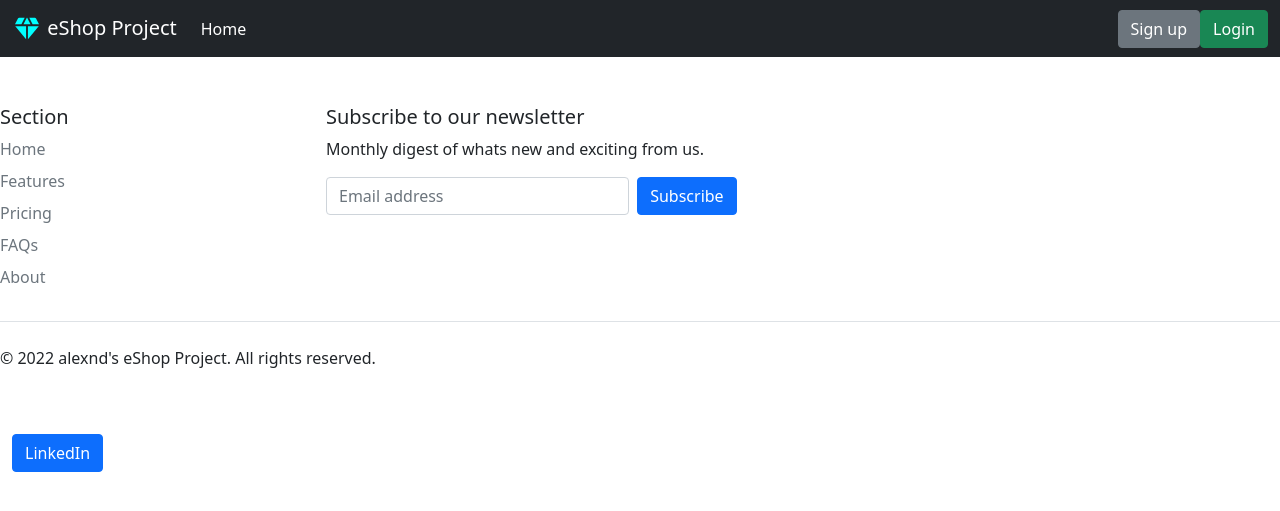
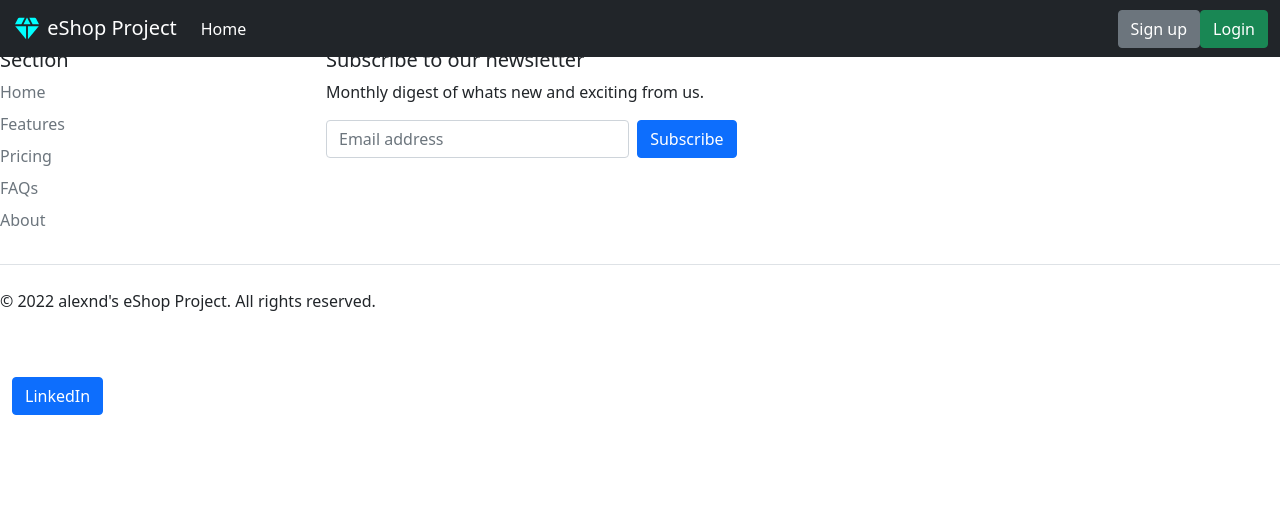
Before and after one commit to alexnd22/eShopProject, a Django app: template templates/home/home.html in a window 1280 px wide. Shown: the top 511 px of the page. Run offline with Django 4.2, Linux system fonts and the light colour scheme; the template is opened without the code that fills it, so the values that code supplies are empty; some libraries are stand-ins or nearby versions.

Commit message:
modificare

```diff
--- a/templates/menu.html
+++ b/templates/menu.html
@@ -1,5 +1,5 @@
 {% load static %}
-<nav class="navbar navbar-expand-lg navbar-dark bg-dark">
+<nav class="navbar navbar-expand-lg navbar-dark bg-dark fixed-top">
     <div class="container-fluid">
         <a class="navbar-brand" href="#">
             <img src="{% static 'icons/diamond_white_24dp.svg' %}" alt="" width="30" height="30"
```
